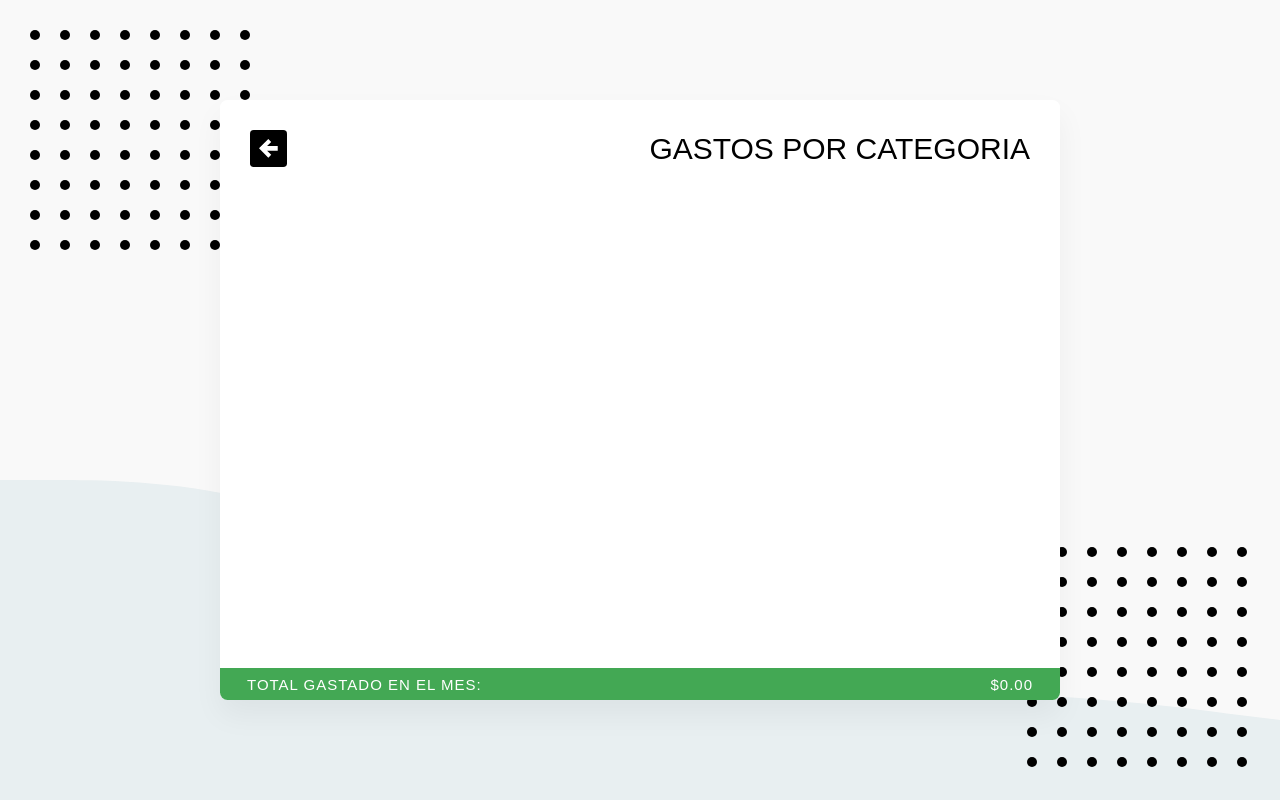
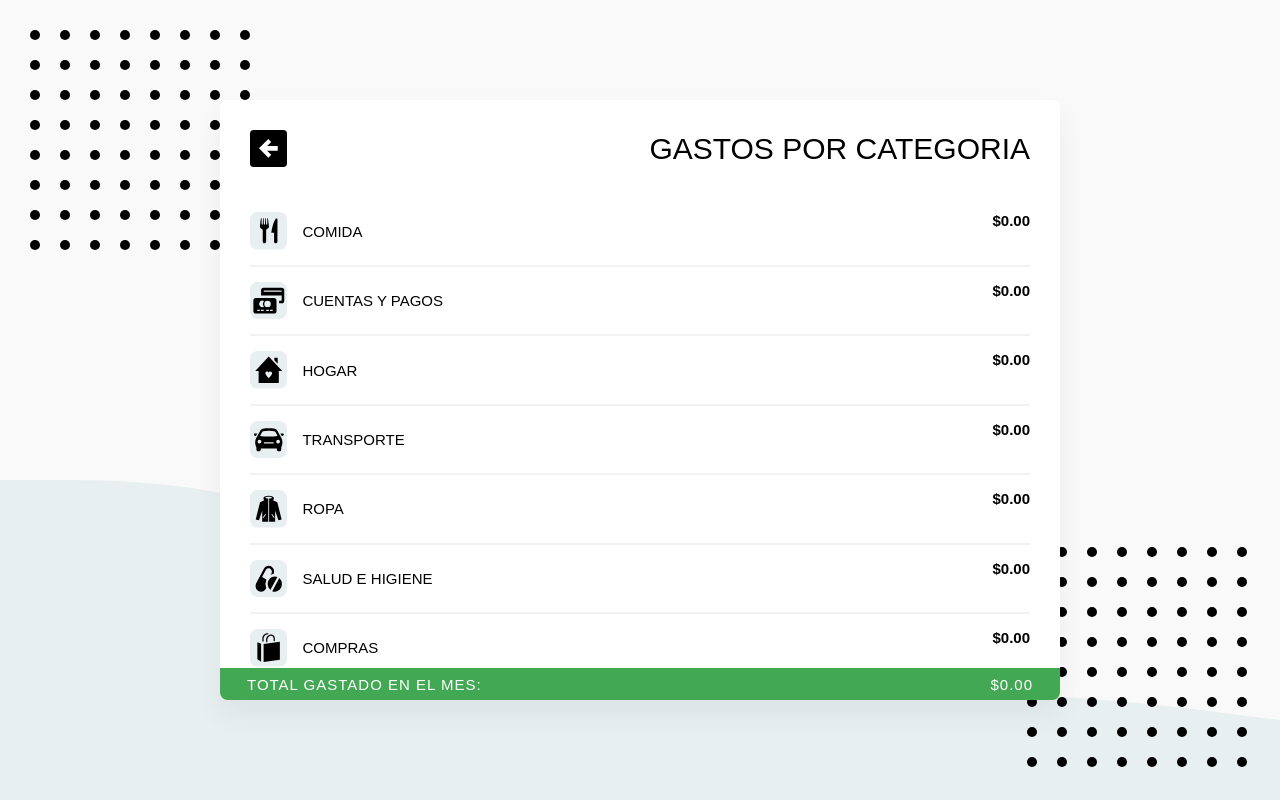
Before and after one commit to Mati1999/app_lista_gastos, a React (Create React App) app: page /categorias in a window 1280 px wide. Built offline with nearby package versions, Linux system fonts and the light colour scheme; no server answers; the database is empty; sample sign-in values are in the browser's storage; what webfontloader would draw is missing.

Commit message:
finalizacion del proyecto

```diff
--- a/src/Componentes/BarraTotalGastado.js
+++ b/src/Componentes/BarraTotalGastado.js
@@ -2,6 +2,7 @@ import React from 'react';
 import styled from 'styled-components';
 import theme from './../theme';
 import ConvertirAMoneda from './../Funciones/ConvertirAMoneda';
+import { useTotalDelMes } from './../Contextos/TotalGastadoEnElMesContext';
 
 const BarraTotal = styled.div`
     background: ${theme.verde};
@@ -22,10 +23,14 @@ const BarraTotal = styled.div`
 `;
 
 const BarraTotalGastado = () => {
+
+    const { total } = useTotalDelMes();
+
+
     return (
         <BarraTotal>
             <p>Total gastado en el mes:</p>
-            <p>{ConvertirAMoneda(0)}</p>
+            <p>{ConvertirAMoneda(total)}</p>
         </BarraTotal>
     );
 }
--- a/src/Componentes/GastosPorCategoria.js
+++ b/src/Componentes/GastosPorCategoria.js
@@ -3,8 +3,16 @@ import { Header, Titulo } from './../Elementos/Header';
 import { Helmet } from 'react-helmet';
 import BtnRegresar from './../Elementos/BtnRegresar';
 import BarraTotalGastado from './BarraTotalGastado';
+import useObtenerGastosDelMesPorCategoria from './../Hooks/useObtenerGastosDelMesPorCategoria';
+import { ListaDeCategorias, ElementoListaCategorias, Categoria, Valor } from './../Elementos/ElementosDeLista';
+import IconoCategoria from './../Elementos/IconoCategoria';
+import convertirAMoneda from './../Funciones/ConvertirAMoneda';
 
 const GastosPorCategoria = () => {
+
+    const gastosPorCategoria = useObtenerGastosDelMesPorCategoria();
+    console.log(gastosPorCategoria);
+
     return (
         <>
             <Helmet>
@@ -14,6 +22,21 @@ const GastosPorCategoria = () => {
                 <BtnRegresar />
                 <Titulo>Gastos por categoria</Titulo>
             </Header>
+
+            <ListaDeCategorias>
+                {gastosPorCategoria.map((elemento, index) => {
+                    return (
+                        <ElementoListaCategorias key={index}>
+                            <Categoria>
+                                <IconoCategoria id={elemento.categoria} />
+                                {elemento.categoria}
+                            </Categoria>
+                            <Valor>{convertirAMoneda(elemento.cantidad)}</Valor>
+                        </ElementoListaCategorias>
+                    );
+                })}
+            </ListaDeCategorias>
+
             <BarraTotalGastado />
         </>
     );
--- /dev/null
+++ b/src/Contextos/TotalGastadoEnElMesContext.js
@@ -0,0 +1,31 @@
+import React, { useState, useEffect, useContext } from 'react';
+import useObtenerGastosDelMes from './../Hooks/useObtenerGastosDelMes';
+
+
+const TotalGastadoContext = React.createContext();
+
+const useTotalDelMes = () => useContext(TotalGastadoContext);
+
+
+const TotalGastadoProvider = ({ children }) => {
+    const [total, cambiarTotal] = useState(0);
+    const gastos = useObtenerGastosDelMes();
+
+
+    useEffect(() => {
+        let acumulado = 0;
+        gastos.forEach((gasto) => {
+            acumulado += gasto.cantidad
+        })
+        cambiarTotal(acumulado);
+    }, [gastos]);
+
+    return (
+        <TotalGastadoContext.Provider value={{ total: total }}>
+            {children}
+        </TotalGastadoContext.Provider>
+    );
+
+}
+
+export { TotalGastadoProvider, useTotalDelMes };
--- /dev/null
+++ b/src/Hooks/useObtenerGastosDelMes.js
@@ -0,0 +1,36 @@
+import { useState, useEffect } from 'react';
+import { db } from './../Firebase/FireBaseConfig';
+import { startOfMonth, endOfMonth, getUnixTime } from 'date-fns';
+import { useAuth } from './../Contextos/AuthContext';
+
+const useObtenerGastosDelMes = () => {
+
+    const [gastos, cambiarGastos] = useState([]);;
+    const { usuario } = useAuth();
+
+    useEffect(() => {
+        const inicioDeMes = getUnixTime(startOfMonth(new Date()));
+        const finDeMes = getUnixTime(endOfMonth(new Date()));
+
+        if (usuario) {
+            const unsuscribe = db.collection('gastos')
+                .orderBy('fecha', 'desc')
+                .where('fecha', '>=', inicioDeMes)
+                .where('fecha', '<=', finDeMes)
+                .where('uidUsuario', '==', usuario.uid)
+                .onSnapshot((snapshot) => {
+                    cambiarGastos(snapshot.docs.map((documento) => {
+                        return { ...documento.data(), id: documento.id }
+                    }))
+                })
+            //Use effect tiene que retornar una funcion que se va a ejecutar cuando se desmonte.
+            //En este caso queremos que ejecute el unsuscribe a la coleccion de firestore
+            return unsuscribe;
+        }
+
+    }, [usuario]);
+
+    return gastos;
+}
+
+export default useObtenerGastosDelMes;
--- /dev/null
+++ b/src/Hooks/useObtenerGastosDelMesPorCategoria.js
@@ -0,0 +1,38 @@
+import { useState, useEffect } from 'react';
+import useObtenerGastosDelMes from './useObtenerGastosDelMes';
+
+const useObtenerGastosDelMesPorCategoria = () => {
+
+    const [gastosPorCategoria, cambiarGastosPorCategoria] = useState([]);
+    const gastos = useObtenerGastosDelMes();
+
+    useEffect(() => {
+
+        const sumaDeGastos = gastos.reduce((objetoResultante, objetoActual) => {
+            const categoriaActual = objetoActual.categoria;
+            const cantidadActual = objetoActual.cantidad;
+
+            objetoResultante[categoriaActual] += cantidadActual;
+
+            return objetoResultante;
+        }, {
+            'comida': 0,
+            'cuentas y pagos': 0,
+            'hogar': 0,
+            'transporte': 0,
+            'ropa': 0,
+            'salud e higiene': 0,
+            'compras': 0,
+            'diversion': 0,
+        });
+
+        cambiarGastosPorCategoria(Object.keys(sumaDeGastos).map((elemento) => {
+            return { categoria: elemento, cantidad: sumaDeGastos[elemento] }
+        }));
+
+    }, [cambiarGastosPorCategoria, gastos])
+
+    return gastosPorCategoria;
+}
+
+export default useObtenerGastosDelMesPorCategoria;
--- a/src/index.js
+++ b/src/index.js
@@ -15,6 +15,8 @@ import favicon from './imagenes/logo.png'
 import Fondo from './Elementos/Fondo';
 import { AuthProvider } from './Contextos/AuthContext';
 import RutaPrivada from './Componentes/RutaPrivada';
+import { TotalGastadoProvider } from './Contextos/TotalGastadoEnElMesContext';
+
 
 WebFont.load({
   google: {
@@ -30,6 +32,7 @@ const Index = () => {
       </Helmet>
 
       <AuthProvider>
+        <TotalGastadoProvider>
           <BrowserRouter>
             <Contenedor>
               <Switch>
@@ -52,6 +55,7 @@ const Index = () => {
               </Switch>
             </Contenedor>
           </BrowserRouter>
+        </TotalGastadoProvider>
       </AuthProvider>
 
       <Fondo />
```
Also changed, not shown: firebase.json (added), 2 other files (tests, documents, lock files or other folders). Lines whose indentation alone changed are shown as unchanged.
